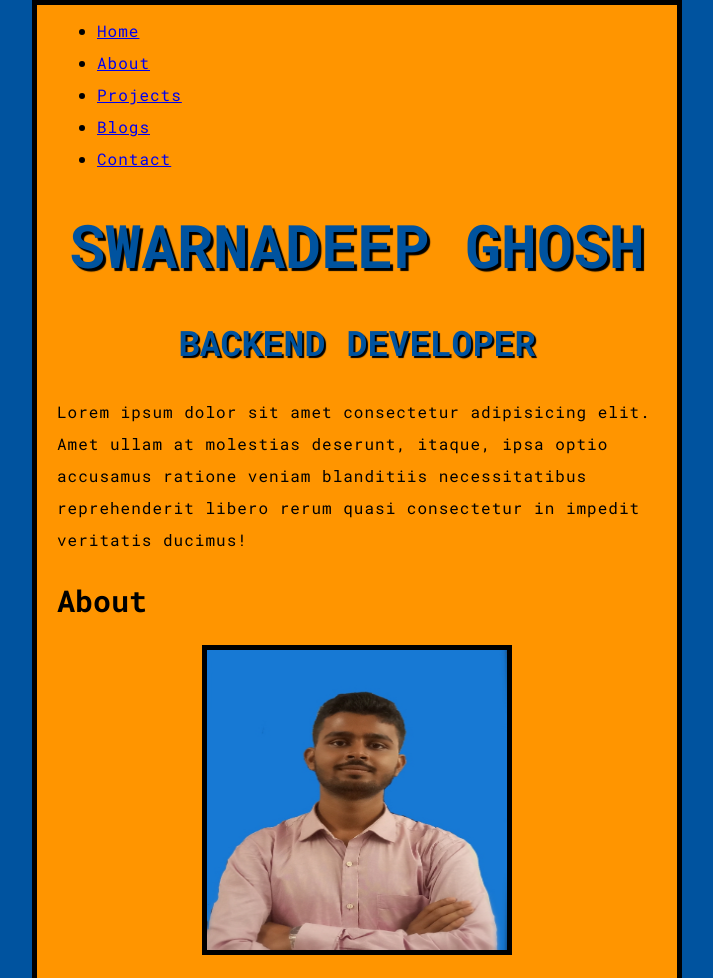
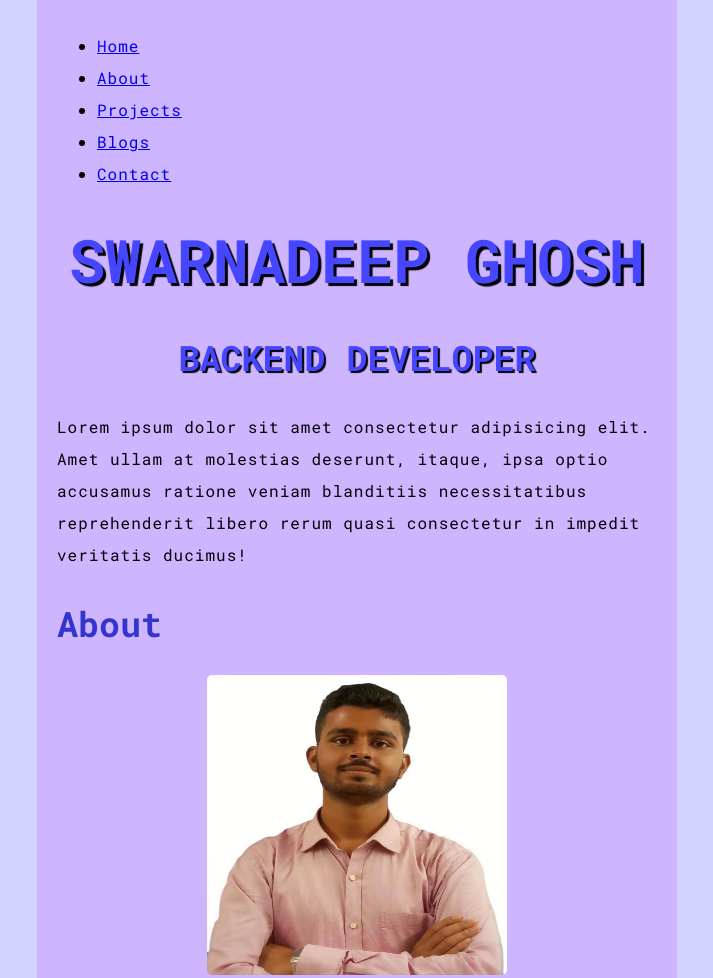
Before and after one commit to Swarna03700/my-portfolio, a plain HTML site: page index.html in a window 1280 px wide. Shown: the top 978 px of the page, without its empty margins (283-996 px from the left). Drawn offline with Linux system fonts and the light colour scheme.

Commit message:
Changed site theme to moon dust, replaced profile image with white background, modified deploy.yaml to invalidate cloudfront

```diff
--- a/index.html
+++ b/index.html
@@ -39,7 +39,12 @@
       <!-- About section -->
       <section>
         <h2>About</h2>
-        <img src="/profile_image_swarnadeep.png" width="300" height="300" />
+        <img
+          src="/swarnadeep.PNG"
+          alt="profile image"
+          width="300"
+          height="300"
+        />
         <p>
           Lorem ipsum dolor sit amet consectetur adipisicing elit. Amet ullam at
           molestias deserunt, itaque, ipsa optio accusamus ratione veniam
--- a/styles/style.css
+++ b/styles/style.css
@@ -1,7 +1,7 @@
 html {
     font-size: 10px;
     font-family: "Roboto Mono", monospace;
-     background-color: #00539f;
+    background-color: #D3D3FF;
 }
 
 h1 {
@@ -9,7 +9,7 @@ h1 {
     text-align: center;
     margin: 0;
     padding: 20px 0;
-    color: #00539f;
+    color: #4646ff;
     text-shadow: 3px 3px 1px black;
 }
 
@@ -22,9 +22,8 @@ p, li {
 body {
     width: 600px;
     margin: 0 auto;
-    background-color: #ff9500;
-    padding: 0 20px 20px 20px;
-    border: 5px solid black;
+    background-color: #CEB5FF;
+    padding: 20px 20px 20px 20px;
 }
 
 #role {
@@ -32,12 +31,13 @@ body {
     text-align: center;
     margin: 0;
     padding: 15px 0;
-    color: #00539f;
+    color: #4646ff;
     text-shadow: 2px 2px 1px black;
 }
 
 h2 {
-    font-size: 30px;
+    font-size: 35px;
+    color: #3434ce;
 }
 
 .title {
@@ -51,5 +51,5 @@ h2 {
 img {
     display: block;
     margin: 0 auto;
-    border: 5px solid black;
+    border-radius: 5px;
 }
```
Also changed, not shown: profile_image_swarnadeep.png (deleted), swarnadeep.PNG (added), 1 other file.
